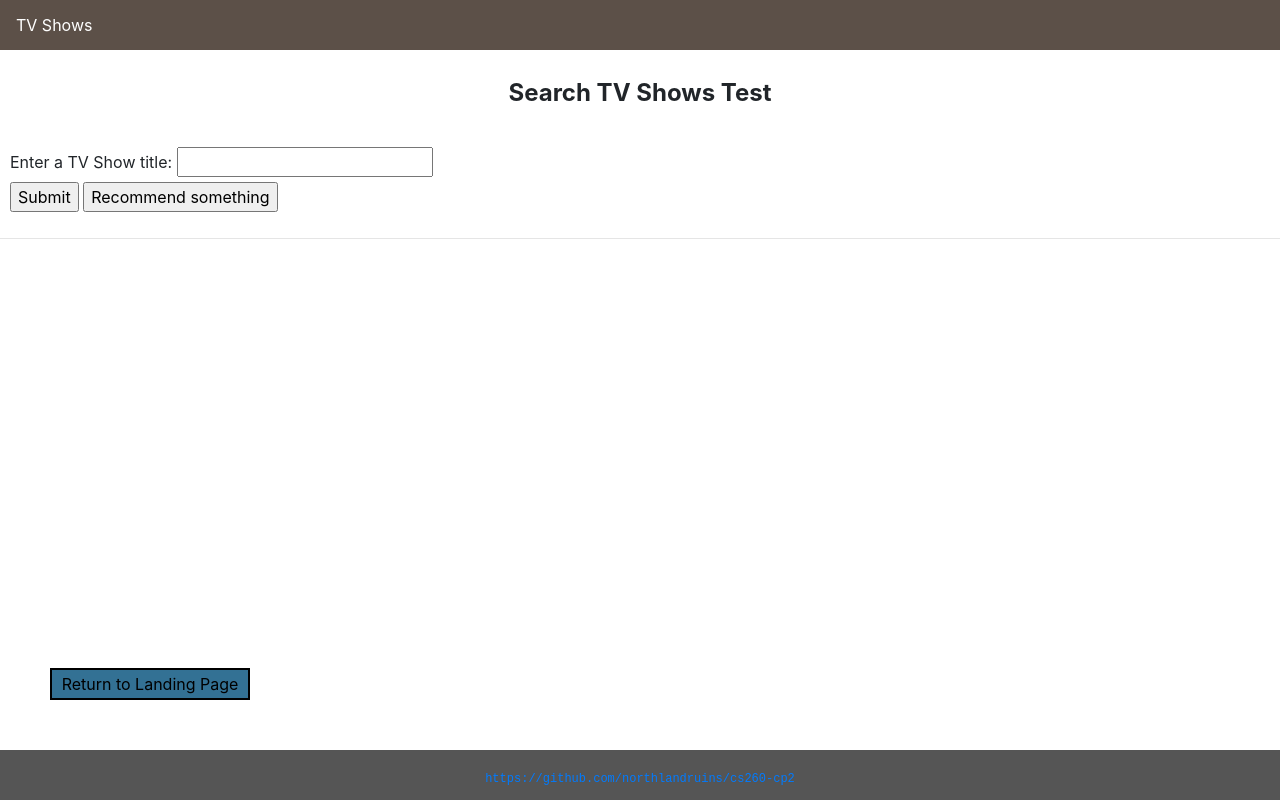
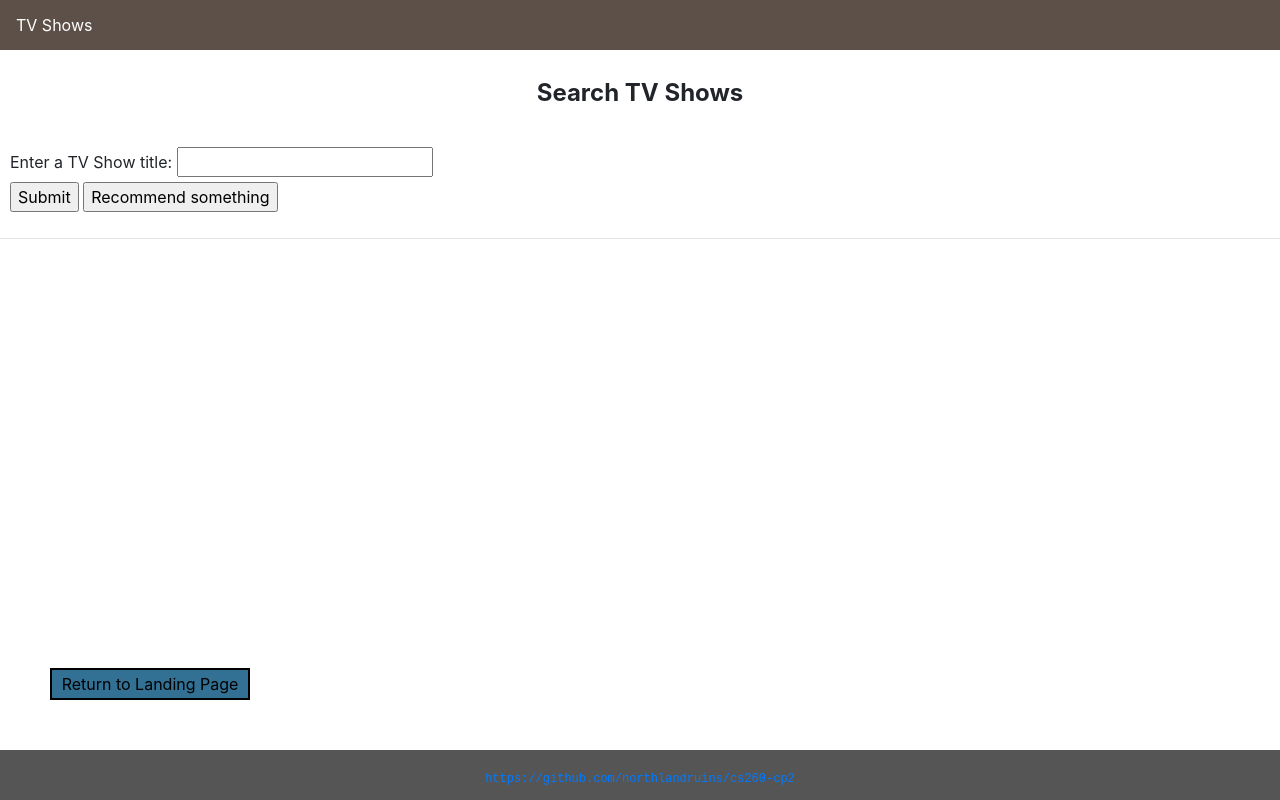
Before and after one commit to levimhuillet/cs260-cp2, a plain HTML site: page index.html in a window 1280 px wide. Drawn offline with nearby package versions, Linux system fonts and the light colour scheme.

Commit message:
Added Git test successful

```diff
--- a/index.html
+++ b/index.html
@@ -17,7 +17,7 @@
   <script src="https://stackpath.bootstrapcdn.com/bootstrap/4.2.1/js/bootstrap.min.js" integrity="sha384-B0UglyR+jN6CkvvICOB2joaf5I4l3gm9GU6Hc1og6Ls7i6U/mkkaduKaBhlAXv9k" crossorigin="anonymous"></script>
 
 <br>
-  <h1>Search TV Shows Test</h1>
+  <h1>Search TV Shows</h1>
 <br>
 
   <form accept-charset="utf-8">
```
